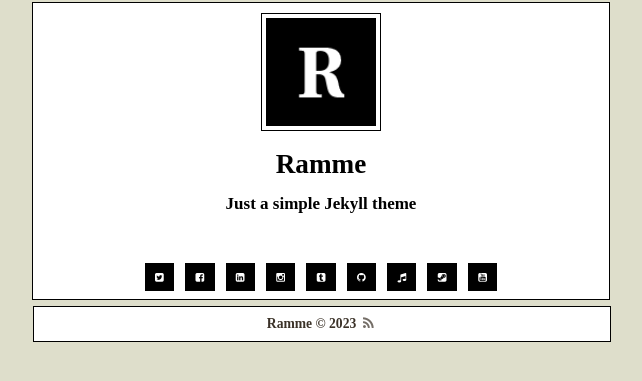
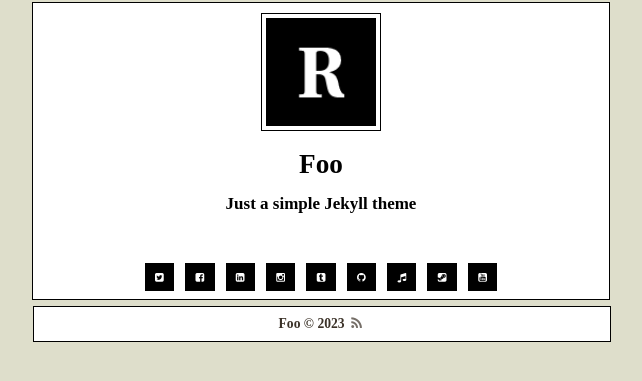
Before and after one commit to mwmxyz/woodbury, a Jekyll site: the page built from index.html, in a window 1280 px wide. Shown: the part 210-591 px from the top of the page, without its empty margins (319-961 px from the left). Built offline with Jekyll 4.4.1, drawn with Linux system fonts in a browser that asks for light colours; some web fonts are replaced.

Commit message:
Update _config.yml

```diff
--- a/_config.yml
+++ b/_config.yml
@@ -1,10 +1,10 @@
 # Site
-title:          Ramme
+title:          Foo
 bio:            'Just a simple Jekyll theme'
 description:    "Simple Jekyll theme for your blog by Taylan Tatlı"
 picture:        'assets/img/Logo.png'
 locale:         en_US
-url:            http://taylantatli.me/Ramme
+url:            https://mwmxyz.github.io/woodbury/
 
 # Jekyll
 permalink:      /:title/
```
